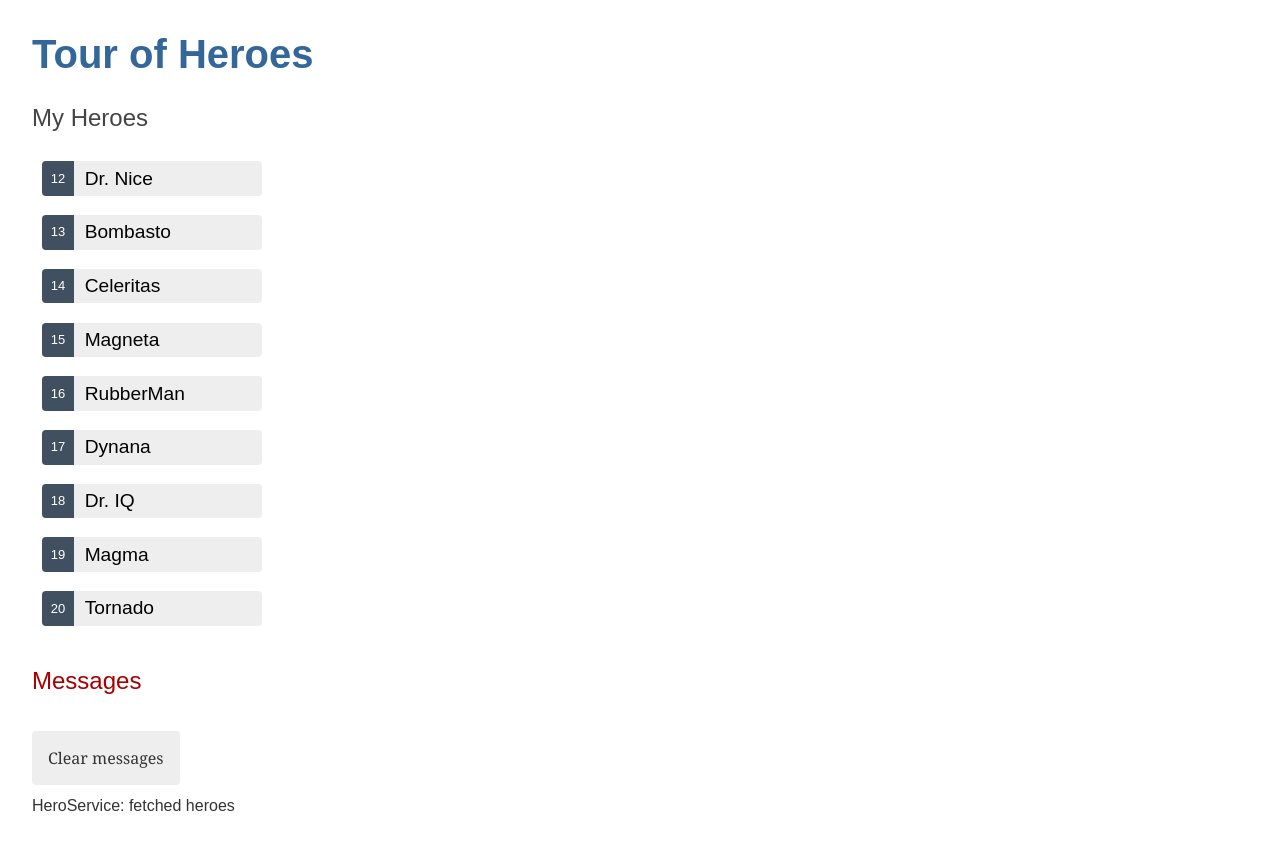
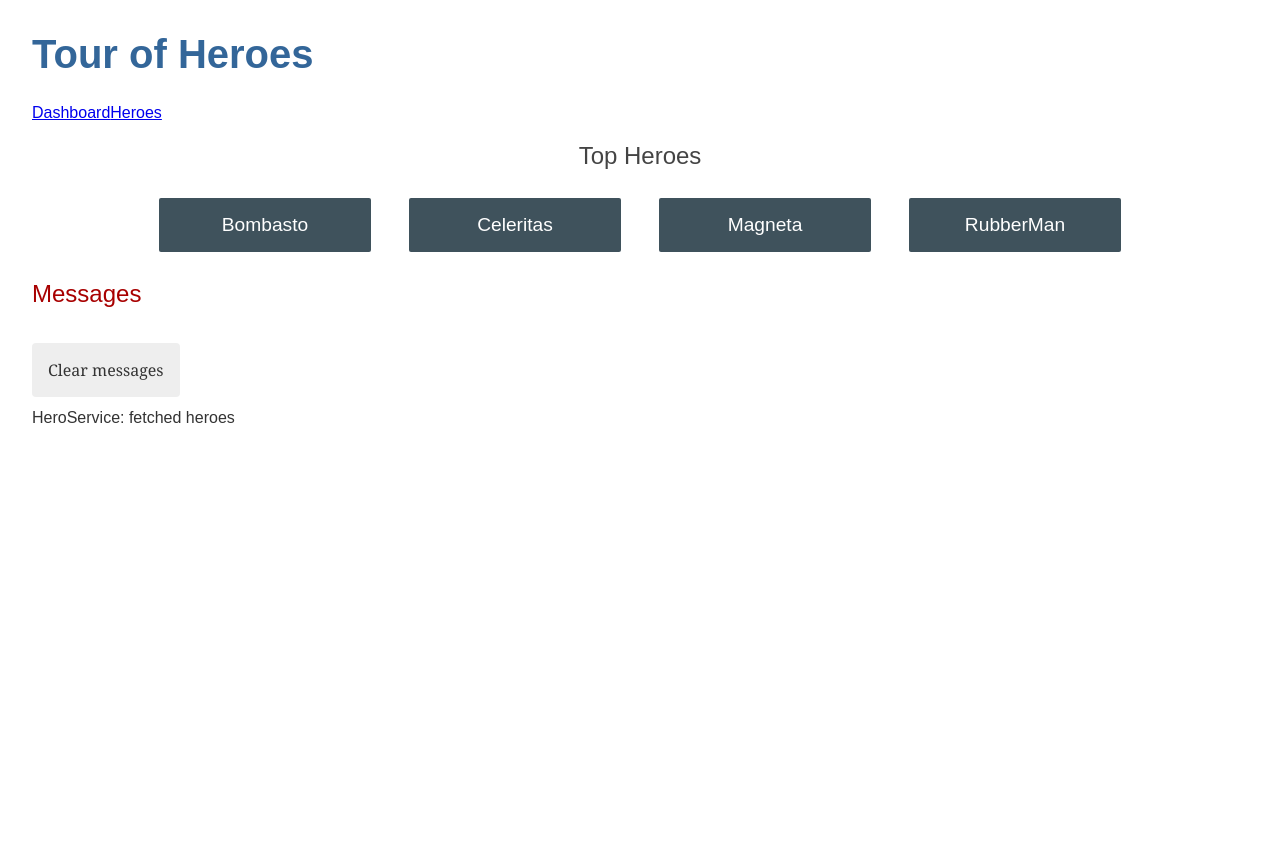
Before and after one commit to panbognot/web-dev-fukushuu, an Angular app in the folder Angular/tour-of-heroes/: page /dashboard in a window 1280 px wide. Before the commit this address led to /. After the commit the page ends 800 px from the top, so only its background shows below. Built offline with nearby package versions, Linux system fonts and the light colour scheme.

Commit message:
Angular Tour of Heroes + Add Routing + Add Dashboard - Organize the routes

```diff
--- a/Angular/tour-of-heroes/src/app/app-routing.module.ts
+++ b/Angular/tour-of-heroes/src/app/app-routing.module.ts
@@ -1,7 +1,16 @@
 import { NgModule } from '@angular/core';
 import { RouterModule, Routes } from '@angular/router';
 
-const routes: Routes = [];
+import { HeroesComponent } from './heroes/heroes.component';
+import { HeroDetailComponent } from './hero-detail/hero-detail.component';
+import { DashboardComponent } from './dashboard/dashboard.component';
+
+const routes: Routes = [
+  { path: '', redirectTo: '/dashboard', pathMatch: 'full'},
+  { path: 'dashboard', component: DashboardComponent},
+  { path: 'heroes', component: HeroesComponent },
+  { path: 'detail/:id', component: HeroDetailComponent },
+];
 
 @NgModule({
   imports: [RouterModule.forRoot(routes)],
--- a/Angular/tour-of-heroes/src/app/app.component.html
+++ b/Angular/tour-of-heroes/src/app/app.component.html
@@ -1,3 +1,7 @@
 <h1>{{title}}</h1>
-<app-heroes></app-heroes>
+<nav>
+  <a routerLink="/dashboard">Dashboard</a>
+  <a routerLink="/heroes">Heroes</a>
+</nav>
+<router-outlet></router-outlet>
 <app-messages></app-messages>
--- a/Angular/tour-of-heroes/src/app/app.module.ts
+++ b/Angular/tour-of-heroes/src/app/app.module.ts
@@ -7,13 +7,15 @@
 import { HeroesComponent } from './heroes/heroes.component';
 import { HeroDetailComponent } from './hero-detail/hero-detail.component';
 import { MessagesComponent } from './messages/messages.component';
+import { DashboardComponent } from './dashboard/dashboard.component';
 
 @NgModule({
   declarations: [
     AppComponent,
     HeroesComponent,
     HeroDetailComponent,
-    MessagesComponent
+    MessagesComponent,
+    DashboardComponent
   ],
   imports: [
     BrowserModule,
--- /dev/null
+++ b/Angular/tour-of-heroes/src/app/dashboard/dashboard.component.html
@@ -0,0 +1,7 @@
+<h2>Top Heroes</h2>
+<div class="heroes-menu">
+  <a *ngFor="let hero of heroes"
+      routerLink="/detail/{{hero.id}}">
+    {{hero.name}}
+  </a>
+</div>
--- /dev/null
+++ b/Angular/tour-of-heroes/src/app/dashboard/dashboard.component.scss
@@ -0,0 +1,50 @@
+/* DashboardComponent's private CSS styles */
+
+h2 {
+  text-align: center;
+}
+
+.heroes-menu {
+  padding: 0;
+  margin: auto;
+  max-width: 1000px;
+
+  // flexbox
+  display: flex;
+  flex-direction: row;
+  flex-wrap: wrap;
+  justify-content: space-around;
+  align-content: flex-start;
+  align-items: flex-start;
+}
+
+a {
+  background-color: #3f525c;
+  border-radius: 2px;
+  padding: 1rem;
+  font-size: 1.2rem;
+  text-decoration: none;
+  display: inline-block;
+  color: #fff;
+  text-align: center;
+  width: 100%;
+  min-width: 70px;
+  margin: .5rem auto;
+  box-sizing: border-box;
+
+  // flexbox
+  order: 0;
+  flex: 0 1 auto;
+  align-self: auto;
+}
+
+@media (min-width: 600px) {
+  a {
+    width: 18%;
+    box-sizing: content-box;
+  }
+}
+
+a:hover {
+  background-color: #000;
+}
--- /dev/null
+++ b/Angular/tour-of-heroes/src/app/dashboard/dashboard.component.ts
@@ -0,0 +1,24 @@
+import { Component, OnInit } from '@angular/core';
+
+import { Hero } from '../hero';
+import { HeroService } from '../hero.service';
+
+@Component({
+  selector: 'app-dashboard',
+  templateUrl: './dashboard.component.html',
+  styleUrls: ['./dashboard.component.scss']
+})
+export class DashboardComponent implements OnInit {
+  heroes: Hero[] = [];
+
+  constructor(private heroService: HeroService) {}
+
+  ngOnInit(): void {
+    this.getHeroes();
+  }
+
+  getHeroes(): void {
+    this.heroService.getHeroes()
+        .subscribe(heroes => this.heroes = heroes.slice(1, 5));
+  }
+}
--- a/Angular/tour-of-heroes/src/app/hero-detail/hero-detail.component.ts
+++ b/Angular/tour-of-heroes/src/app/hero-detail/hero-detail.component.ts
@@ -1,5 +1,9 @@
 import { Component, Input } from '@angular/core';
+import { Location } from '@angular/common';
+import { ActivatedRoute } from '@angular/router';
+
 import { Hero } from '../hero';
+import { HeroService } from '../hero.service';
 
 @Component({
   selector: 'app-hero-detail',
@@ -8,4 +12,20 @@
 })
 export class HeroDetailComponent {
   @Input() hero?: Hero;
+
+  constructor(
+    private route: ActivatedRoute,
+    private heroService: HeroService,
+    private location: Location
+  ) {}
+
+  ngOnInit(): void {
+    this.getHero();
+  }
+
+  getHero(): void {
+    const id = Number(this.route.snapshot.paramMap.get('id'));
+    this.heroService.getHero(id)
+        .subscribe(hero => this.hero = hero);
+  }
 }
--- a/Angular/tour-of-heroes/src/app/hero.service.ts
+++ b/Angular/tour-of-heroes/src/app/hero.service.ts
@@ -21,4 +21,12 @@
     return heroes;
   }
 
+  getHero(id: number): Observable<Hero> {
+    // For now, assume that a hero with the specified 'id' always exists.
+    // Error handling will be added in the next step of the tutorial.
+    const hero = HEROES.find(h => h.id === id)!;
+    this.messageService.add(`HeroService: fetched hero id=${id}`);
+    return of(hero);
+  }
+
 }
--- a/Angular/tour-of-heroes/src/app/heroes/heroes.component.html
+++ b/Angular/tour-of-heroes/src/app/heroes/heroes.component.html
@@ -1,11 +1,13 @@
 <h2>My Heroes</h2>
 <ul class="heroes">
   <li *ngFor="let hero of heroes">
-    <button type="button" (click)="onSelect(hero)"
+<!--     <button type="button" (click)="onSelect(hero)"
         [class.selected]="hero === selectedHero">
       <span class="badge">{{hero.id}}</span>
       <span class="name">{{hero.name}}</span>
-    </button>
+    </button> -->
+    <a routerLink="/detail/{{hero.id}}">
+      <span class="badge">{{hero.id}}</span> {{hero.name}}
+    </a>
   </li>
 </ul>
-<app-hero-detail [hero]="selectedHero"></app-hero-detail>
--- a/Angular/tour-of-heroes/src/app/heroes/heroes.component.ts
+++ b/Angular/tour-of-heroes/src/app/heroes/heroes.component.ts
@@ -11,21 +11,14 @@
 })
 export class HeroesComponent implements OnInit {
 
-  selectedHero?: Hero;
   heroes: Hero[] = [];
 
   constructor(
-    private heroService: HeroService,
-    private messageService: MessageService
+    private heroService: HeroService
   ) {}
 
   ngOnInit(): void {
     this.getHeroes();
-  }
-
-  onSelect(hero: Hero): void {
-    this.selectedHero = hero;
-    this.messageService.add(`HeroesComponent: Selected hero id=${hero.id}`);
   }
 
   getHeroes(): void {
```
Also changed, not shown: 1 other file (tests, documents, lock files or other folders).
